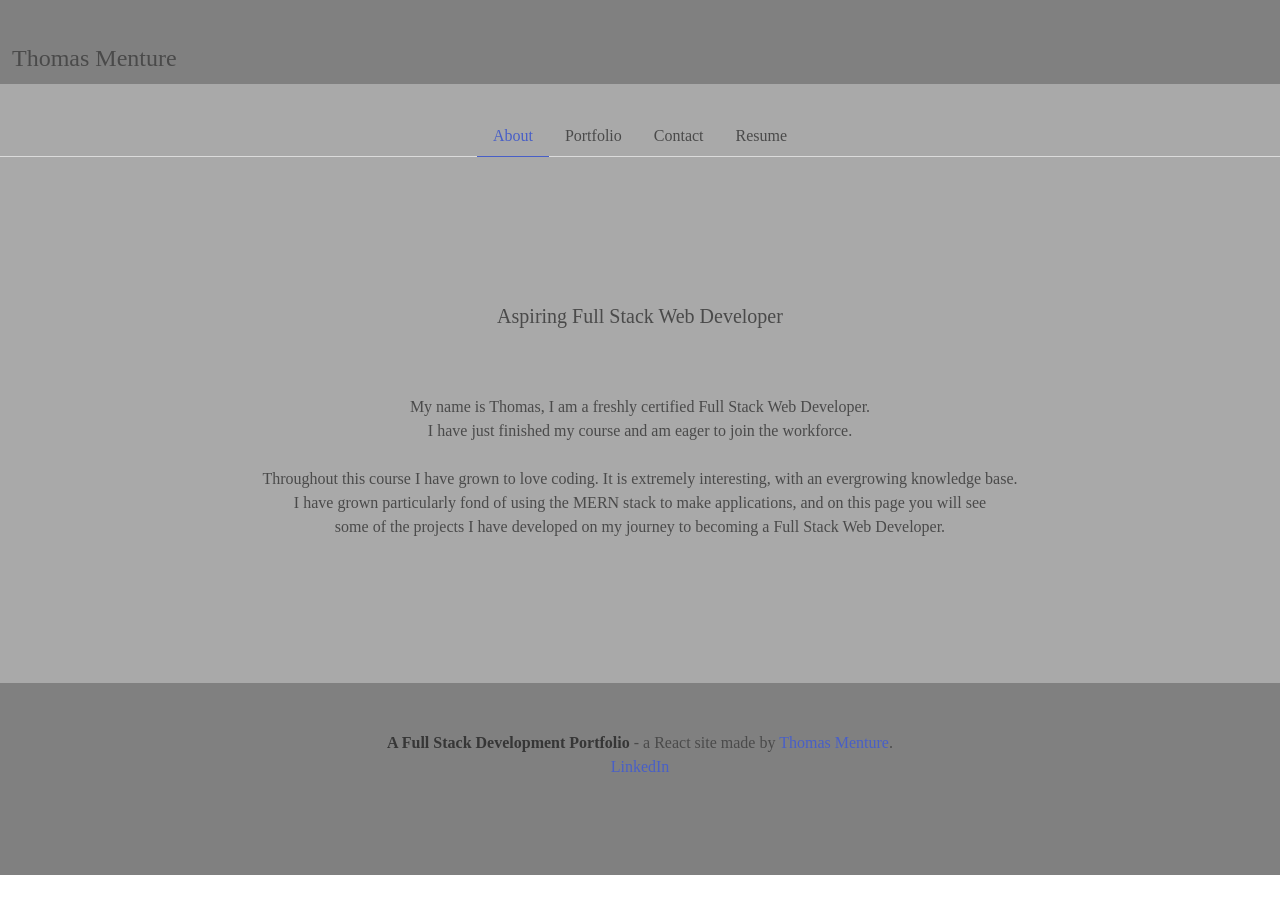
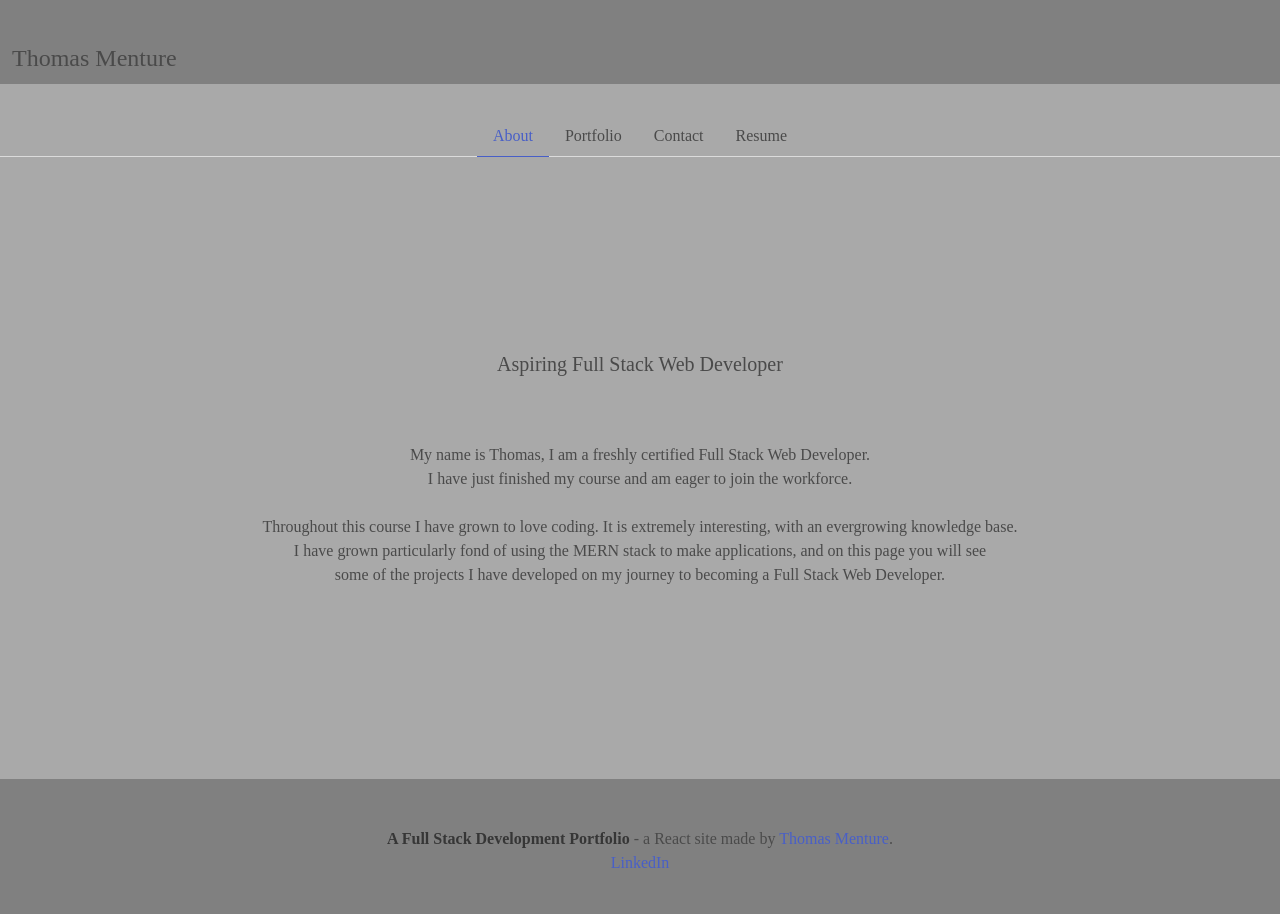
Before and after one commit to tmenture/react-portfolio, a React (Create React App) app: page / in a window 1280 px wide. Shown: the top 914 px of the page. Before the commit the page ends 875 px from the top, so only its background shows below. Built offline with nearby package versions, Linux system fonts and the light colour scheme.

Commit message:
playing with css

```diff
--- a/src/index.css
+++ b/src/index.css
@@ -17,7 +17,7 @@ div.navbar-brand {
 }
 
 main {
-  margin: 9em;
+  margin: 15%;
 }
 
 .label {
@@ -28,6 +28,8 @@ footer.footer {
   background-color: gray;
 }
 
+
+
 @media only screen and (max-width: 586px) {
   main {
     margin: 2em 2em 2em 2em;
```
